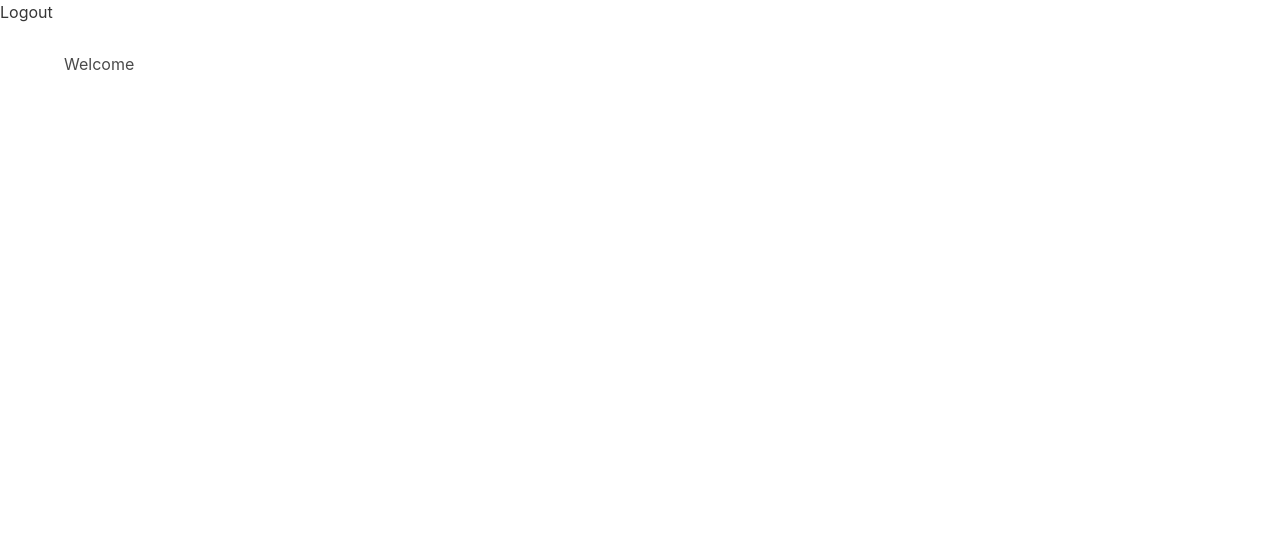
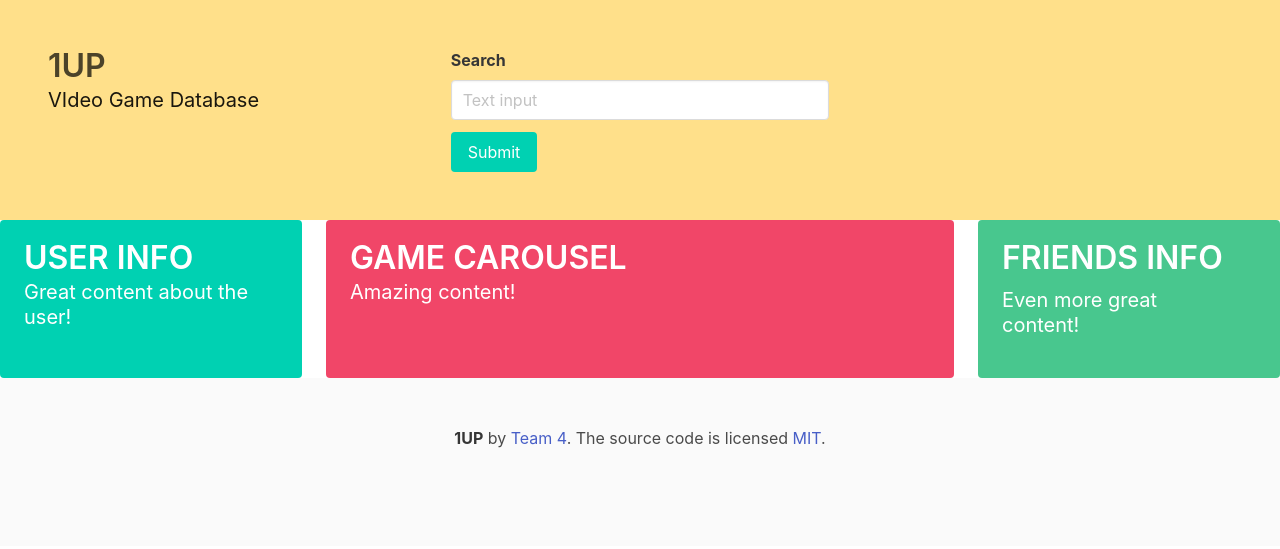
Before and after one commit to ryandelonhull/Sequelize-Inspector, a website: page Develop/public/members.html in a window 1280 px wide. Drawn offline with nearby package versions, Linux system fonts and the light colour scheme; no server answers.

Commit message:
add html body

```diff
--- a/Develop/public/members.html
+++ b/Develop/public/members.html
@@ -16,27 +16,84 @@
   <link href="stylesheets/style.css" rel="stylesheet">
 </head>
 
-<body>
-  <nav class="navbar navbar-default">
-  <div class="container-fluid">
-    <div class="navbar-header">
-      <a class="navbar-brand" href="/logout">
-        Logout
-      </a>
-    </div>
-  </div>
-</nav>
-  <div class="container">
-    <div class="row">
-      <div class="col-md-6 col-md-offset-3">
-        <h2>Welcome <span class="member-name"></span></h2>
+<body class="Site">
+  <section class="hero is-warning">
+    <div class="hero-body columns">
+      <div class="column">
+        <h1 class="title">1UP</h1>
+        <h2 class="subtitle">VIdeo Game Database</h2>
+      </div>
+      <div class="column">
+        <div class="field">
+          <label class="label">Search</label>
+          <div class="control">
+            <input class="input" type="text" placeholder="Text input" />
+          </div>
+        </div>
+        <div class="control">
+          <button class="button is-primary">Submit</button>
+        </div>
+      </div>
+      <div class="column">
+        <!-- <input class="input" type="text" placeholder="username">
+          <input class="input" type="password" placeholder="password"> -->
       </div>
     </div>
-  </div>
-
-  <script src="https://cdnjs.cloudflare.com/ajax/libs/jquery/3.2.1/jquery.min.js"></script>
-  <script type="text/javascript" src="js/members.js"></script>
-
+  </section>
+  <!-- <div class="columns">
+      <div class="column is-one-quarter">
+          <p class="has-background-danger">USER INFO</p>
+      </div>
+      <div class="column is-two-thirds">
+          <p class="has-background-info">GAME CAROUSEL</p>
+      </div>
+      <div class="column is-one-quarter">
+          <p class="has-background-danger">FRIENDS INFO</p>
+      </div>
+  </div>   -->
+  <main class="Site-content">
+    <div class="tile is-ancestor">
+      <div class="tile is-vertical is-12">
+        <div class="tile">
+          <div class="tile is-parent is-vertical is-3">
+            <article class="tile is-child notification is-primary">
+              <p class="title">USER INFO</p>
+              <p class="subtitle">Great content about the user!</p>
+            </article>
+          </div>
+          <div class="tile is-parent is-vertical is-6">
+            <article class="tile is-child notification is-danger">
+              <p class="title">GAME CAROUSEL</p>
+              <p class="subtitle">Amazing content!</p>
+              <div class="content">
+                <!-- Content -->
+              </div>
+            </article>
+          </div>
+          <div class="tile is-parent is-vertical is-3">
+            <article class="tile is-child notification is-success">
+              <div class="content">
+                <p class="title">FRIENDS INFO</p>
+                <p class="subtitle">Even more great content!</p>
+                <div class="content">
+                  <!-- Content -->
+                </div>
+              </div>
+            </article>
+          </div>
+        </div>
+      </div>
+    </div>
+  </main>
+  <footer class="footer">
+    <div class="content has-text-centered">
+      <p>
+        <strong>1UP</strong> by
+        <a href="https://papertoilet.com">Team 4</a>. The source code is
+        licensed
+        <a href="http://opensource.org/licenses/mit-license.php">MIT</a>.
+      </p>
+    </div>
+  </footer>
 </body>
-
 </html>
```
